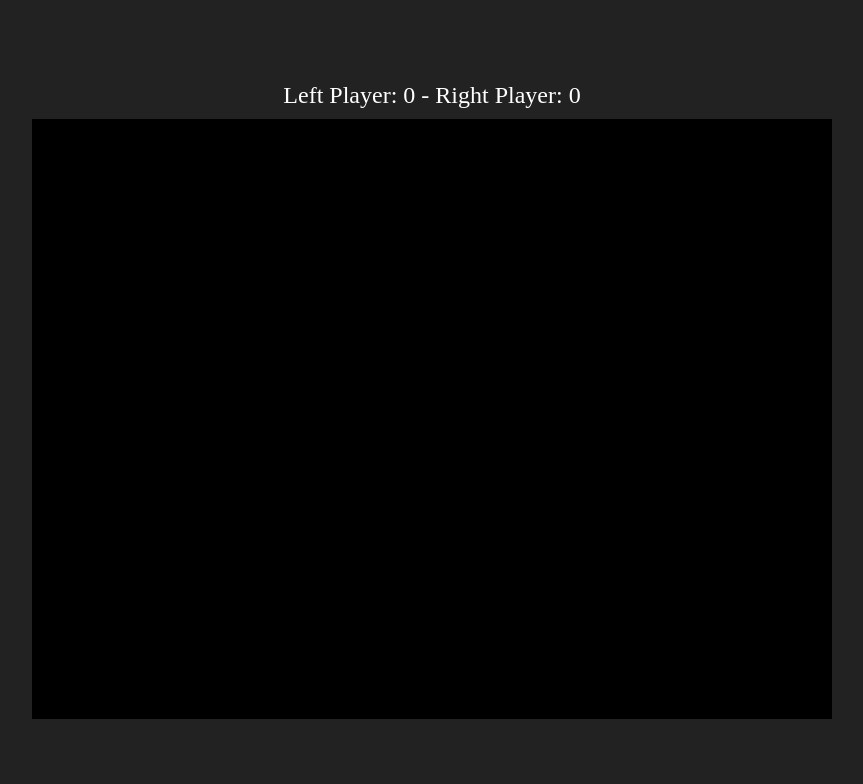
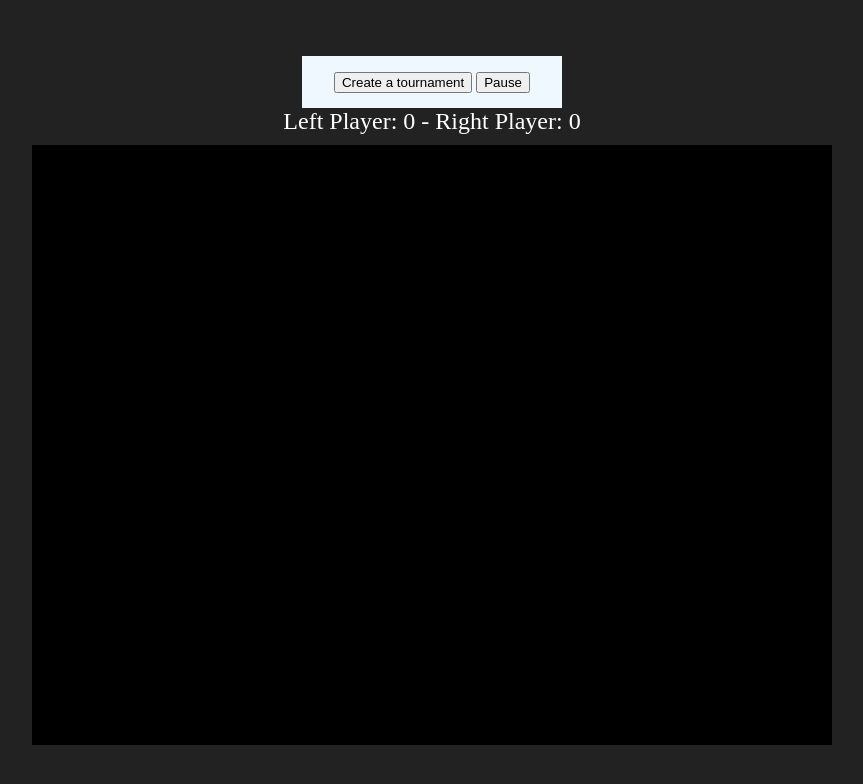
Before and after one commit to SimonIsCoding/ft_transcendence, a website: page srcs/docker/website/public/index.html in a window 1280 px wide. Shown: the whole page, without its empty margins (208-1071 px from the left). Drawn offline with Linux system fonts and the light colour scheme.

Commit message:
pause button created and starting tournament

```diff
--- a/srcs/docker/website/public/index.html
+++ b/srcs/docker/website/public/index.html
@@ -6,6 +6,10 @@
 	<link rel="stylesheet" href="styles.css">
 </head>
 <body>
+	<header>
+		<button id="tournament">Create a tournament</button>
+		<button id="pauseBtn">Pause</button>
+	</header>
 	<div id="scoreboard">
 		Left Player: <span id="left-score">0</span> - Right Player: <span id="right-score">0</span>
 	</div>
--- a/srcs/docker/website/public/styles.css
+++ b/srcs/docker/website/public/styles.css
@@ -6,8 +6,27 @@ body{
 	height: 100vh;				 /* 100% de la hauteur de l'écran */
 	margin: 0;					 /* enlève les marges par défaut */
 	background-color: #222;	/* optionnel : fond sombre */
+	overflow: hidden;
+}
+
+header
+{
+	background-color: aliceblue;
+	height: 20px;
+	/* margin: 20px; */
+	padding: 1rem 2rem;
+}
+
+#pauseBtn
+{
+
+}
+
+#tournament
+{
+	justify-content: center;
+	align-items: center;
 	margin: 0;
-	overflow: hidden;
 }
 
 #pong_table {
```
Also changed, not shown: srcs/docker/website/typescript/main.ts (+10 -0 lines).
